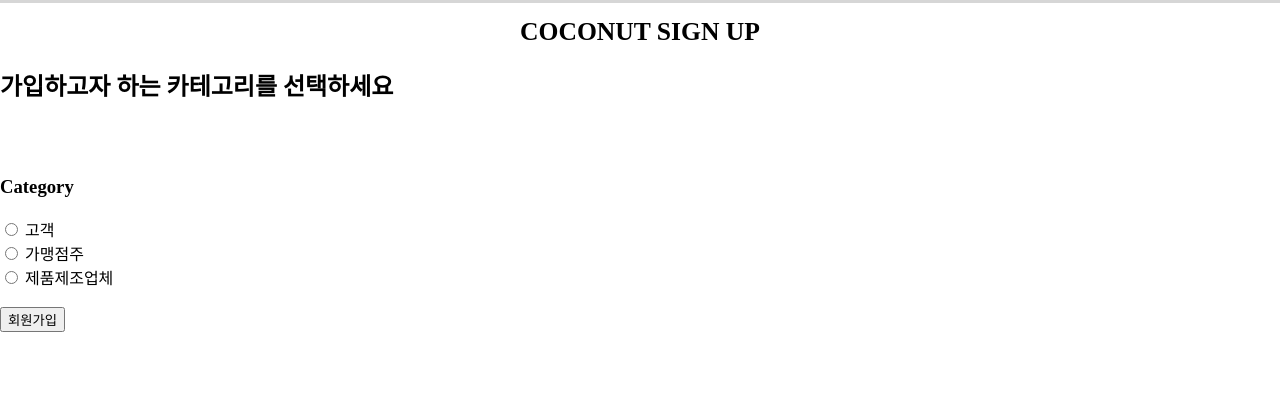
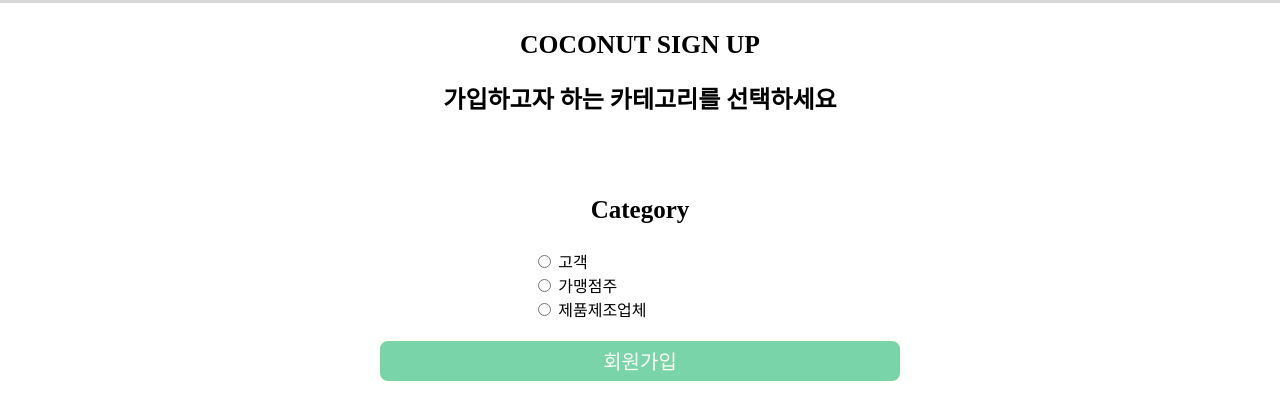
Before and after one commit to SeoJuAn/Coconut_repository, a Django app: page /account/signup/ in a window 1280 px wide. Shown: the part 60-480 px from the top of the page. Run offline with Django 3.2, Linux system fonts and the light colour scheme; some libraries are stand-ins or nearby versions; some web fonts are replaced.

Commit message:
ssu_a.css

```diff
--- a/coconutproject/static/css/ssu_a.css
+++ b/coconutproject/static/css/ssu_a.css
@@ -1,3 +1,61 @@
-.login {
-  background-color: aqua;
+:root {
+  /*color*/
+  --mint: #7ad4a9;
+  --brown: #754434;
+  --ivory: #fffff4;
+
+  /*size*/
+
+  /*font size*/
+  --title: 25px;
+  --subtitle: 17px;
+  --content: 15px;
 }
+
+h3 {
+  font-size: 25px;
+}
+.page-title-sign {
+  margin-top: 30px;
+  text-align: center;
+}
+
+.signup-box {
+  text-align: center;
+  margin: 0 8.3% 0 8.3%;
+}
+.choice-box {
+  text-align: left;
+  padding-left: 40%;
+}
+
+.signup-content h3 {
+  text-align: left;
+  padding-left: 26%;
+  margin: 10px 0 10px 0;
+}
+.signup-content input {
+  width: 40vw;
+  height: 3vw;
+  margin: 5px 0 25px 0;
+  border-style: solid;
+  border-radius: 10px;
+}
+
+.signup-submit {
+  background-color: var(--mint);
+  border-color: var(--ivory);
+  color: var(--ivory);
+  font-size: 20px;
+  border-style: solid;
+  border-radius: 10px;
+  width: 41vw;
+  height: 3.5vw;
+  margin-bottom: 50px;
+}
+
+.signup-submit:hover {
+  background-color: var(--ivory);
+  border-color: var(--mint);
+  color: var(--mint);
+}
```
Also changed, not shown: coconutproject/static/img/Heart.png (added).
